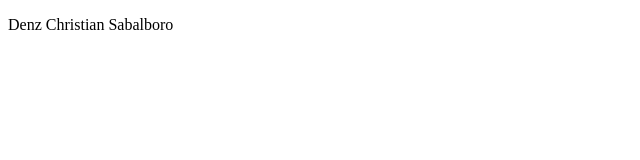
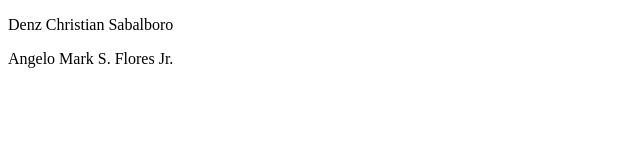
Before and after one commit to adreno255/CollabTest, a plain HTML site: page index.html in a window 1280 px wide. Shown: the whole page, without its empty margins (0-640 px from the left). Drawn offline with Linux system fonts and the light colour scheme.

Commit message:
entry ni gelo

```diff
--- a/index.html
+++ b/index.html
@@ -8,5 +8,6 @@
 <body>
     <!--  List down your names in this paragraph so that we can check how github works -->
     <p> Denz Christian Sabalboro </p>
+    <p> Angelo Mark S. Flores Jr. </p>
 </body>
 </html>
```
